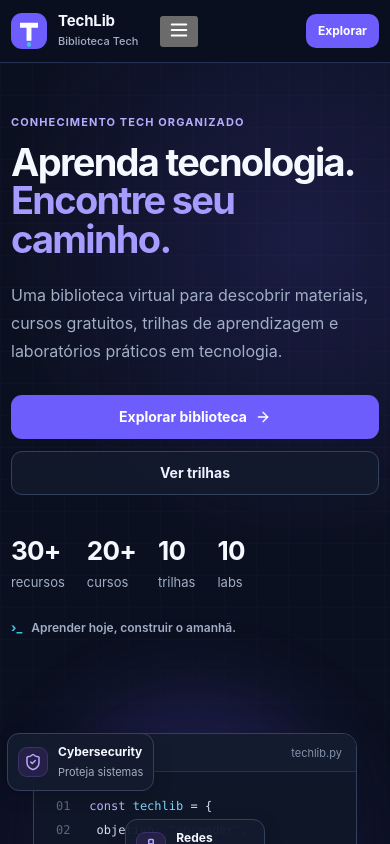
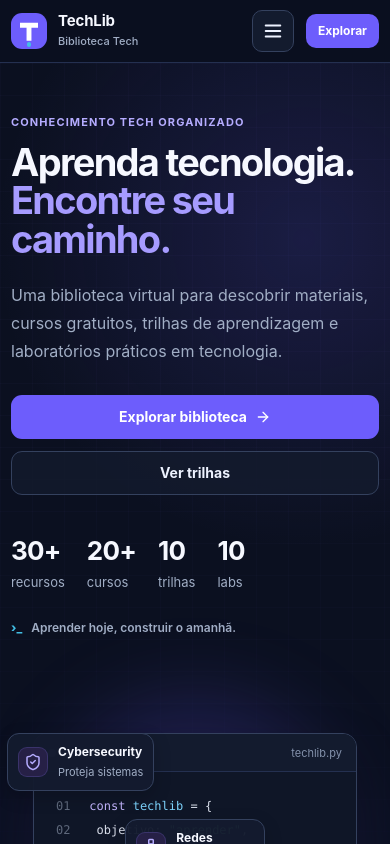
Before and after one commit to yukitelles0-blip/techlib, a React (Vite) app: page / in a window 390 px wide. Shown: the top 844 px of the page. Built offline with nearby package versions, Linux system fonts and the light colour scheme.

Commit message:
Update global.css

```diff
--- a/src/styles/global.css
+++ b/src/styles/global.css
@@ -2251,3 +2251,92 @@ textarea:focus,
     transition-duration: 0.01ms !important;
   }
 }
+
+/* =========================================================
+   TECHLIB — MENU DE NAVEGAÇÃO MOBILE
+   ========================================================= */
+
+/* Botão escondido no desktop */
+.mobile-menu-toggle {
+  display: none;
+  width: 42px;
+  height: 42px;
+  flex: 0 0 42px;
+  align-items: center;
+  justify-content: center;
+  border: 1px solid var(--line-strong);
+  border-radius: 10px;
+  color: var(--ink);
+  background: var(--surface);
+  transition: background 0.2s ease, border-color 0.2s ease;
+}
+
+.mobile-menu-toggle:hover,
+.mobile-menu-toggle[aria-expanded="true"] {
+  border-color: var(--primary);
+  background: var(--primary-soft);
+  color: var(--primary-light);
+}
+
+/* Menu de tablets e celulares */
+@media (max-width: 900px) {
+  .nav-wrap {
+    position: relative;
+    gap: 12px;
+  }
+
+  .mobile-menu-toggle {
+    display: inline-flex;
+    margin-left: auto;
+  }
+
+  .header-cta {
+    margin-left: 0;
+  }
+
+  .main-nav {
+    display: none;
+  }
+
+  .main-nav.is-open {
+    position: absolute;
+    top: calc(100% + 8px);
+    left: 0;
+    right: 0;
+    z-index: 1001;
+
+    display: flex;
+    flex: none;
+    flex-direction: column;
+    align-items: stretch;
+    justify-content: flex-start;
+    gap: 4px;
+
+    width: 100%;
+    max-height: calc(100vh - 100px);
+    max-height: calc(100dvh - 100px);
+    overflow-y: auto;
+
+    padding: 10px;
+    border: 1px solid var(--line-strong);
+    border-radius: 14px;
+
+    background: rgba(11, 16, 32, 0.98);
+    backdrop-filter: blur(14px);
+    box-shadow: var(--shadow);
+  }
+
+  .main-nav.is-open .nav-link {
+    width: 100%;
+    min-height: 46px;
+    padding: 11px 13px;
+
+    display: flex;
+    align-items: center;
+    justify-content: flex-start;
+    gap: 10px;
+
+    font-size: 14px;
+    white-space: normal;
+  }
+}
```
